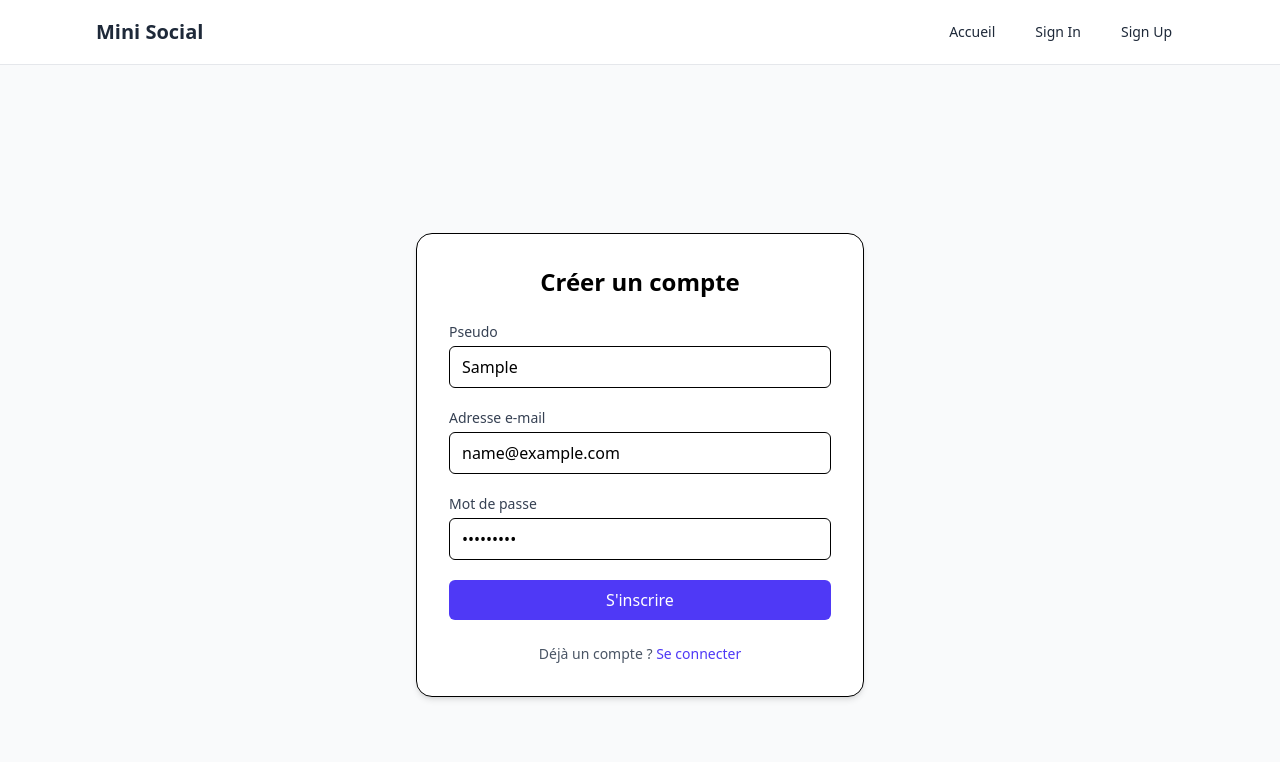
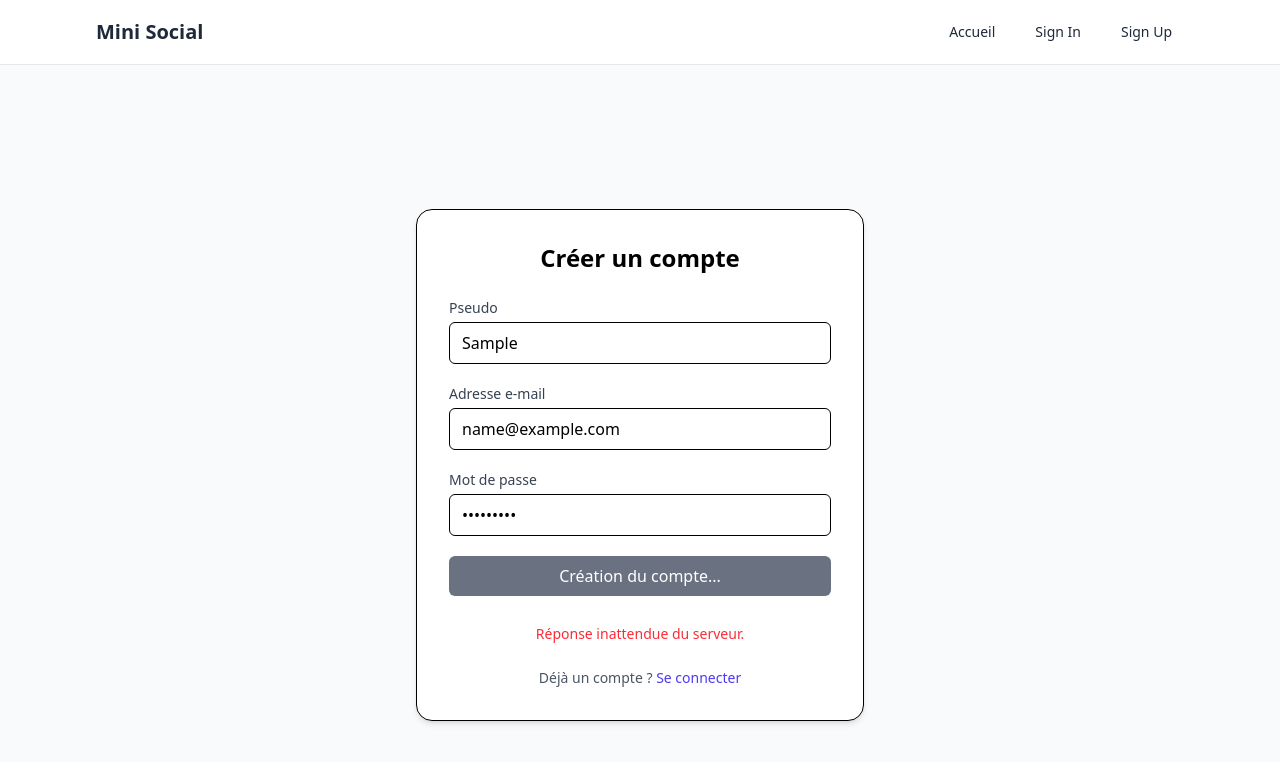
Before and after one commit to VialsShiny/Mini-Social, a React (Vite) app in the folder frontend/: page /signup in a window 1280 px wide. Both pictures are taken after typing "Sample", "name@example.com", "Sample123" into the empty fields and a click on the input "S'inscrire". Shown: the top 762 px of the page. Built offline with nearby package versions, Linux system fonts and the light colour scheme; no server answers.

Commit message:
User Friendly Display Error on SignIN/UP

```diff
--- /dev/null
+++ b/frontend/src/components/ValidateInput.jsx
@@ -0,0 +1,28 @@
+export default function validateInput(name, value, formData = {}) {
+    switch (name) {
+        case 'username':
+            return /^[a-zA-Z0-9_]{3,20}$/.test(value);
+
+        case 'email':
+            return /^[^\s@]+@[^\s@]+\.[^\s@]+$/.test(value);
+
+        case 'password':
+            return /^(?=.*[a-z])(?=.*[A-Z])(?=.*\d)(?=.*[\W_]).{8,}$/.test(
+                value
+            );
+
+        case 'confirmPassword':
+            return value === formData.password;
+
+        case 'image_url':
+            try {
+                new URL(value);
+                return true;
+            } catch {
+                return false;
+            }
+
+        default:
+            return value.trim() !== '';
+    }
+}
--- a/frontend/src/pages/SignIn.jsx
+++ b/frontend/src/pages/SignIn.jsx
@@ -2,51 +2,91 @@ import {useState} from 'react';
 import {Helmet} from 'react-helmet';
 import {useLocation, useNavigate} from 'react-router-dom';
 import {fetchData} from '../components/Fetch';
+import validateInput from '../components/ValidateInput';
 
 export default function SignIn() {
-    const [displayError, setDisplayError] = useState(false);
-    const navigate = useNavigate();
+    const [displayError, setDisplayError] = useState({
+        other: '',
+    });
     const [formData, setFormData] = useState({
         email: '',
         password: '',
     });
-
+    const [isLoading, setIsLoading] = useState(false);
+    const navigate = useNavigate();
     const location = useLocation();
-    const [locationData, setLocationData] = useState(location.state);
+    const [locationData] = useState(location.state);
 
     function handleOnChangeInput(e) {
-        setFormData({...formData, [e.target.name]: e.target.value});
+        const {name, value} = e.target;
+        setFormData({...formData, [name]: value});
+        const isValid = validateInput(name, value);
+
+        if (isValid) {
+            setDisplayError({
+                ...displayError,
+                [name]: false,
+            });
+        }
     }
 
-    function handleSubmit(e) {
+    async function handleSubmit(e) {
         e.preventDefault();
+        setIsLoading(true);
+        const {email, password} = formData;
         const apiUrl = import.meta.env.VITE_API_URL;
 
+        if (!email || !password) {
+            setDisplayError({
+                ...displayError,
+                email: true,
+                password: true,
+                other: 'Veuillez remplir tous les champs.',
+            });
+            setIsLoading(false);
+            return;
+        }
+
+        if (!/\S+@\S+\.\S+/.test(email)) {
+            setDisplayError({
+                ...displayError,
+                email: 'Veuillez entrer une adresse e-mail valide.',
+            });
+            setIsLoading(false);
+            return;
+        }
+
         try {
-            fetchData(`${apiUrl}api/auth/login`, {
+            const data = await fetchData(`${apiUrl}api/auth/login`, {
                 method: 'POST',
-                header: {
-                    'Content-Type': 'application/json',
-                },
+                header: {'Content-Type': 'application/json'},
                 body: JSON.stringify(formData),
-            })
-                .then((data) => {
-                    if (data.error) return setDisplayError(data.message);
+            });
 
-                    const JWTtoken = data.token;
-                    localStorage.setItem('token', JWTtoken);
-                    setTimeout(() => {
-                        window.location.href =
-                            locationData?.from?.pathname || '/';
-                    }, 1500);
-                })
-                .catch((error) => {
-                    console.log(error);
+            if (data.error) {
+                setDisplayError({
+                    ...displayError,
+                    email: true,
+                    password: true,
+                    other: data.message,
+                });
+                setIsLoading(false);
+                return;
+            }
 
-                    setDisplayError(error.message);
-                });
+            localStorage.setItem('token', data.token);
+            setTimeout(() => {
+                window.location.href = locationData?.from?.pathname || '/';
+                setIsLoading(false);
+            }, 1500);
         } catch (error) {
-            setDisplayError(error.message);
+            setDisplayError({
+                ...displayError,
+                email: true,
+                password: true,
+                other: error.message,
+            });
+            setIsLoading(false);
         }
     }
 
@@ -58,16 +98,12 @@ export default function SignIn() {
                     name="description"
                     content="Connectez-vous à votre compte Mini Social pour accéder à votre flux de posts et interagir avec la communauté."
                 />
-
-                {/* Open Graph */}
                 <meta property="og:title" content="Connexion — Mini Social" />
                 <meta
                     property="og:description"
                     content="Connectez-vous à votre compte Mini Social pour accéder à votre flux de posts et interagir avec la communauté."
                 />
                 <meta property="og:type" content="website" />
-
-                {/* Twitter */}
                 <meta name="twitter:card" content="summary" />
                 <meta name="twitter:title" content="Connexion — Mini Social" />
                 <meta
@@ -80,13 +116,7 @@ export default function SignIn() {
                     <h2 className="text-xl md:text-2xl font-bold text-center mb-6">
                         Se connecter
                     </h2>
-
-                    <form
-                        className="space-y-5"
-                        onSubmit={(e) => {
-                            handleSubmit(e);
-                        }}
-                    >
+                    <form className="space-y-5" onSubmit={handleSubmit}>
                         <div>
                             <label
                                 htmlFor="email"
@@ -98,14 +128,14 @@ export default function SignIn() {
                                 id="email"
                                 type="email"
                                 placeholder="exemple@email.com"
-                                className="w-full border rounded-md px-3 py-2 focus:outline-none focus:ring-1 focus:ring-indigo-500"
+                                className={`w-full border rounded-md px-3 py-2 focus:outline-none focus:ring-1 focus:ring-indigo-500 ${
+                                    displayError.email ? 'border-red-500' : ''
+                                }`}
                                 name="email"
-                                onChange={(e) => {
-                                    handleOnChangeInput(e);
-                                }}
+                                value={formData.email}
+                                onChange={handleOnChangeInput}
                             />
                         </div>
-
                         <div>
                             <label
                                 htmlFor="password"
@@ -117,14 +147,16 @@ export default function SignIn() {
                                 id="password"
                                 type="password"
                                 placeholder="••••••••"
-                                className="w-full border rounded-md px-3 py-2 focus:outline-none focus:ring-1 focus:ring-indigo-500"
+                                className={`w-full border rounded-md px-3 py-2 focus:outline-none focus:ring-1 focus:ring-indigo-500 ${
+                                    displayError.password
+                                        ? 'border-red-500'
+                                        : ''
+                                }`}
                                 name="password"
-                                onChange={(e) => {
-                                    handleOnChangeInput(e);
-                                }}
+                                value={formData.password}
+                                onChange={handleOnChangeInput}
                             />
                         </div>
-
                         <div className="flex flex-col sm:flex-row sm:items-center sm:justify-between gap-2">
                             <label className="flex items-center text-sm text-gray-600">
                                 <input
@@ -141,14 +173,19 @@ export default function SignIn() {
                                 Mot de passe oublié ?
                             </a>
                         </div>
-
                         <input
                             type="submit"
-                            value="Se connecter"
-                            className="w-full bg-indigo-600 text-white py-2 rounded-md hover:bg-indigo-700"
+                            value={isLoading ? 'Connexion...' : 'Se connecter'}
+                            className="w-full bg-indigo-600 text-white py-2 rounded-md hover:bg-indigo-700 disabled:bg-gray-500"
+                            disabled={isLoading}
                         />
+
+                        {displayError.other && (
+                            <p className="text-red-500 text-sm mt-2 flex items-center justify-center gap-1">
+                                {displayError.other}
+                            </p>
+                        )}
                     </form>
-
                     <p className="text-center text-sm text-gray-600 mt-6">
                         Pas encore de compte ?{' '}
                         <a
@@ -158,10 +195,6 @@ export default function SignIn() {
                             Créer un compte
                         </a>
                     </p>
-
-                    <span className="text-gray-300 text-sm">
-                        {displayError}
-                    </span>
                 </div>
             </div>
         </>
--- a/frontend/src/pages/SignUp.jsx
+++ b/frontend/src/pages/SignUp.jsx
@@ -1,6 +1,7 @@
 import {useState} from 'react';
 import {Helmet} from 'react-helmet';
 import {fetchData} from '../components/Fetch';
+import validateInput from '../components/ValidateInput';
 
 export default function SignUp() {
     const [formData, setFormData] = useState({
@@ -11,36 +12,111 @@ export default function SignUp() {
         email: '',
         password: '',
     });
+    const [displayError, setDisplayError] = useState({
+        username: '',
+        email: '',
+        password: '',
+        other: '',
+    });
+    const [isLoading, setIsLoading] = useState(false);
 
     function handleOnChangeInput(e) {
-        setFormData({...formData, [e.target.name]: e.target.value});
+        const {name, value} = e.target;
+        setFormData({...formData, [name]: value});
+
+        if (typeof validateInput === 'function') {
+            const isValid = validateInput(name, value);
+            if (isValid) {
+                setDisplayError((prev) => ({...prev, [name]: ''}));
+            }
+        } else {
+            if (value && displayError[name]) {
+                setDisplayError((prev) => ({...prev, [name]: ''}));
+            }
+        }
+
+        if (displayError.other) {
+            setDisplayError((prev) => ({...prev, other: ''}));
+        }
     }
 
-    function handleSubmit(e) {
+    async function handleSubmit(e) {
         e.preventDefault();
+        setIsLoading(true);
         const apiUrl = import.meta.env.VITE_API_URL;
+        const {username, email, password} = formData;
+
+        if (!username || !email || !password) {
+            setDisplayError({
+                ...displayError,
+                username: !username ? 'Requis' : '',
+                email: !email ? 'Requis' : '',
+                password: !password ? 'Requis' : '',
+                other: 'Veuillez remplir tous les champs.',
+            });
+            setIsLoading(false);
+            return;
+        }
+
+        if (!/\S+@\S+\.\S+/.test(email)) {
+            setDisplayError((prev) => ({
+                ...prev,
+                email: 'Veuillez entrer une adresse e-mail valide.',
+            }));
+            setIsLoading(false);
+            return;
+        }
+
+        if (password.length < 6) {
+            setDisplayError((prev) => ({
+                ...prev,
+                password:
+                    'Le mot de passe doit contenir au moins 6 caractères.',
+            }));
+            setIsLoading(false);
+            return;
+        }
 
         try {
-            fetchData(`${apiUrl}api/auth/register`, {
+            const data = await fetchData(`${apiUrl}api/auth/register`, {
                 method: 'POST',
-                header: {
+                headers: {
                     'Content-Type': 'application/json',
                 },
                 body: JSON.stringify(formData),
-            })
-                .then((data) => {
-                    console.log(data.message);
-                    const JWTtoken = data.token;
-                    localStorage.setItem('token', JWTtoken);
-                    setTimeout(() => {
-                        window.location.href = '/';
-                    }, 1500);
-                })
-                .catch((error) => {
-                    console.error(error);
-                });
+            });
+
+            if (!data) {
+                setDisplayError((prev) => ({
+                    ...prev,
+                    other: 'Réponse inattendue du serveur.',
+                }));
+                return;
+            }
+
+            if (data.error) {
+                setDisplayError((prev) => ({
+                    ...prev,
+                    other: data.message || 'Impossible de créer le compte.',
+                }));
+                setIsLoading(false);
+                return;
+            }
+
+            if (data.token) {
+                localStorage.setItem('token', data.token);
+            }
+            setDisplayError({username: '', email: '', password: '', other: ''});
+            setTimeout(() => {
+                window.location.href = '/';
+                setIsLoading(false);
+            }, 1500);
         } catch (error) {
-            console.error(error);
+            setDisplayError((prev) => ({
+                ...prev,
+                other: error.message || 'Erreur réseau.',
+            }));
+            setIsLoading(false);
         }
     }
 
@@ -72,13 +148,18 @@ export default function SignUp() {
                     content="Créez un compte sur Mini Social pour rejoindre la communauté, publier vos posts et interagir avec les autres utilisateurs."
                 />
             </Helmet>
+
             <div className="min-h-screen flex items-center justify-center bg-gray-50 px-4">
                 <div className="w-full max-w-sm md:max-w-md bg-white p-6 md:p-8 rounded-2xl shadow-md border">
                     <h2 className="text-xl md:text-2xl font-bold text-center mb-6">
                         Créer un compte
                     </h2>
 
-                    <form className="space-y-5" onSubmit={handleSubmit}>
+                    <form
+                        className="space-y-5"
+                        onSubmit={handleSubmit}
+                        noValidate
+                    >
                         <div>
                             <label
                                 htmlFor="username"
@@ -90,9 +171,14 @@ export default function SignUp() {
                                 id="username"
                                 type="text"
                                 placeholder="Votre pseudo"
-                                className="w-full border rounded-md px-3 py-2 focus:outline-none focus:ring-1 focus:ring-indigo-500 placeholder:text-gray-500"
+                                className={`w-full border rounded-md px-3 py-2 focus:outline-none focus:ring-1 focus:ring-indigo-500 placeholder:text-gray-500 ${
+                                    displayError.username
+                                        ? 'border-red-500'
+                                        : ''
+                                }`}
                                 name="username"
-                                onChange={(e) => handleOnChangeInput(e)}
+                                value={formData.username}
+                                onChange={handleOnChangeInput}
                             />
                         </div>
 
@@ -107,9 +193,12 @@ export default function SignUp() {
                                 id="email"
                                 type="email"
                                 placeholder="exemple@email.com"
-                                className="w-full border rounded-md px-3 py-2 focus:outline-none focus:ring-1 focus:ring-indigo-500 placeholder:text-gray-500"
+                                className={`w-full border rounded-md px-3 py-2 focus:outline-none focus:ring-1 focus:ring-indigo-500 placeholder:text-gray-500 ${
+                                    displayError.email ? 'border-red-500' : ''
+                                }`}
                                 name="email"
-                                onChange={(e) => handleOnChangeInput(e)}
+                                value={formData.email}
+                                onChange={handleOnChangeInput}
                             />
                         </div>
 
@@ -124,17 +213,33 @@ export default function SignUp() {
                                 id="password"
                                 type="password"
                                 placeholder="••••••••"
-                                className="w-full border rounded-md px-3 py-2 focus:outline-none focus:ring-1 focus:ring-indigo-500 placeholder:text-gray-500"
+                                className={`w-full border rounded-md px-3 py-2 focus:outline-none focus:ring-1 focus:ring-indigo-500 placeholder:text-gray-500 ${
+                                    displayError.password
+                                        ? 'border-red-500'
+                                        : ''
+                                }`}
                                 name="password"
-                                onChange={(e) => handleOnChangeInput(e)}
+                                value={formData.password}
+                                onChange={handleOnChangeInput}
                             />
                         </div>
 
                         <input
                             type="submit"
-                            value="S'inscrire"
-                            className="w-full bg-indigo-600 text-white py-2 rounded-md hover:bg-indigo-700"
+                            value={
+                                isLoading
+                                    ? 'Création du compte...'
+                                    : "S'inscrire"
+                            }
+                            className="w-full bg-indigo-600 text-white py-2 rounded-md hover:bg-indigo-700 disabled:bg-gray-500"
+                            disabled={isLoading}
                         />
+
+                        {displayError.other && (
+                            <p className="text-red-500 text-sm mt-2 flex items-center justify-center gap-1">
+                                {displayError.other}
+                            </p>
+                        )}
                     </form>
 
                     <p className="text-center text-sm text-gray-600 mt-6">
```
